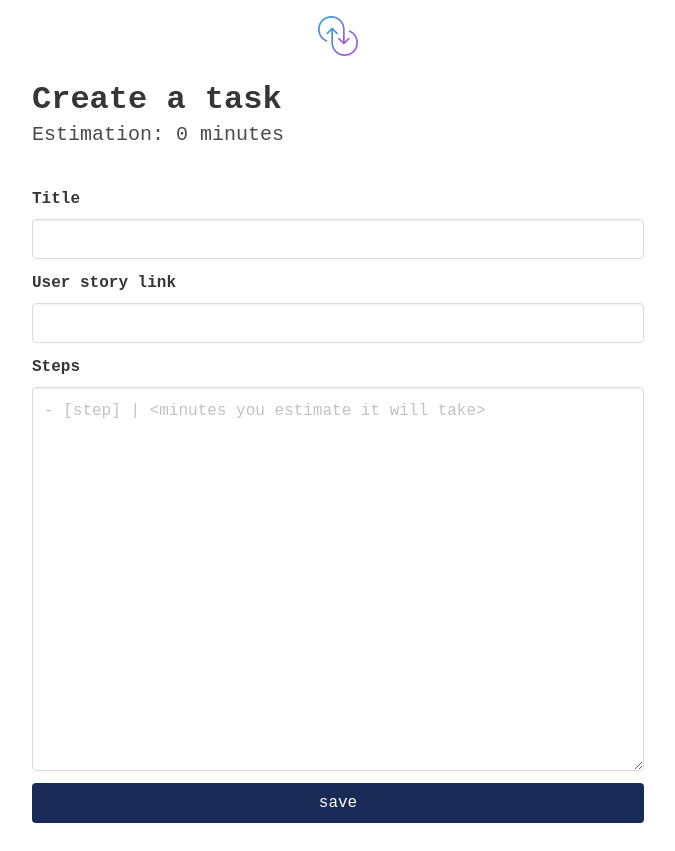
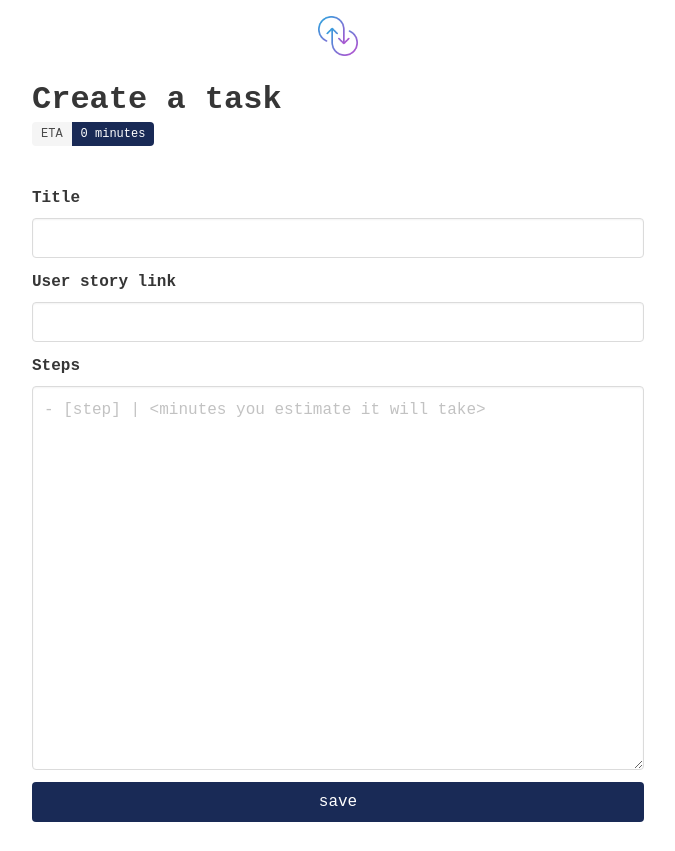
Before and after one commit to jcalixte/failwell, a Vue app: page /new-task in a window 1280 px wide. Shown: the whole page, without its empty margins (302-977 px from the left). Built offline with nearby package versions, Linux system fonts and the light colour scheme; a web font is replaced by a local one.

Commit message:
💄 (task) ETA for estimation

```diff
--- a/src/modules/task/components/NewTaskForm.vue
+++ b/src/modules/task/components/NewTaskForm.vue
@@ -46,7 +46,12 @@ const saveTask = () => {
   <div class="columns is-centered">
     <div class="column is-half">
       <h1 class="title">Create a task</h1>
-      <h2 class="subtitle">Estimation: {{ totalEstimation }} minutes</h2>
+      <h2 class="subtitle">
+        <div class="tags has-addons">
+          <div class="tag">ETA</div>
+          <div class="tag is-primary">{{ totalEstimation }} minutes</div>
+        </div>
+      </h2>
       <form @submit.prevent="saveTask">
         <div class="field">
           <label class="label" for="title">Title</label>
--- a/src/modules/task/components/StepInput.vue
+++ b/src/modules/task/components/StepInput.vue
@@ -43,8 +43,3 @@ const stepsTextarea = computed({
     </div>
   </div>
 </template>
-
-<style scoped>
-.step-input {
-}
-</style>
```
